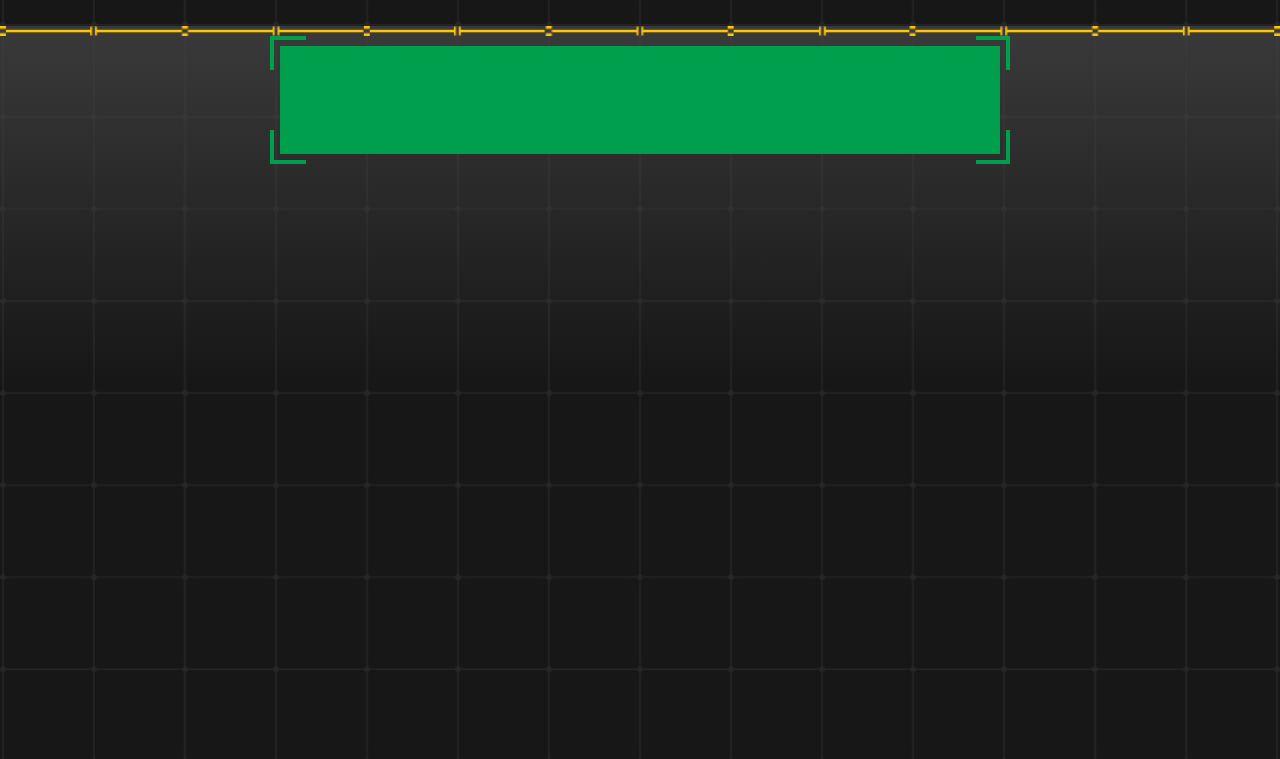
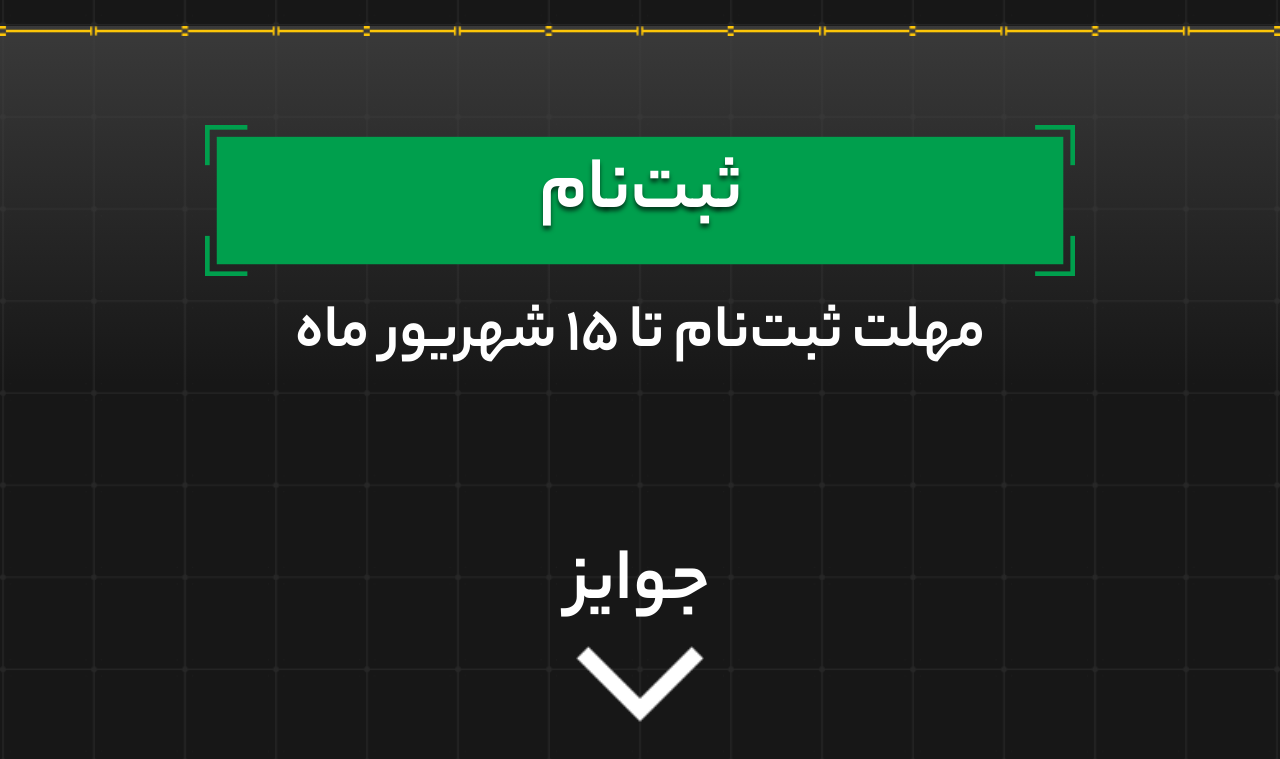
Before and after one commit to saeedSrc/cafe-landing, a plain HTML site: page index.html in a window 1280 px wide. Shown: the part 1620-2379 px from the top of the page. Drawn offline with Linux system fonts and the light colour scheme.

```diff
--- a/css/styles.css
+++ b/css/styles.css
@@ -10,6 +10,12 @@ body {
     /*src: url(Fonts/FA/Yekan_Bakh_EN_05_Medium_0.ttf);*/
     src: url(Fonts/FA/Yekan_Bakh_EN_06_Bold_0.ttf);
 
+}
+
+@media only screen and (max-width: 500px) {
+    .pattern-img {
+        height: 180vw;
+    }
 }
 
 .container {
@@ -247,9 +253,55 @@ position: relative;
     right: 71%;
 }
 
+.register {
+    width: 100%;
+    margin-top: 7%;
+    position: relative;
+    text-align: center;
+}
 
-@media only screen and (max-width: 500px) {
-    .pattern-img {
-  height: 180vw;
-    }
+.register span {
+    position: absolute;
+    top: 4.11%;
+    right: 42%;
+    font-family: 'Yekan Bakh';
+    font-style: normal;
+    font-weight: 700;
+    font-size: 6vw;
+    text-align: center;
+    color: #FFFFFF;
 }
+
+.register-button {
+    width: 68%;
+}
+
+.register-deadline {
+    margin-top: 0%;
+    font-family: 'Yekan Bakh';
+    font-style: normal;
+    font-weight: 400;
+    font-size: 5vw;
+    text-align: center;
+    color: #FFFFFF;
+}
+
+.reward-title {
+    margin-top: 11%;
+    font-family: 'Yekan Bakh';
+    font-style: normal;
+    font-weight: 500;
+    font-size: 6VW;
+    text-align: center;
+    color: #FFFFFF;
+}
+
+.arrow {
+    width: 100%;
+    text-align: center;
+    margin: auto;
+}
+
+.arrow-img {
+width: 10%;
+}
--- a/index.html
+++ b/index.html
@@ -68,7 +68,16 @@
          <div id="second-page">
              <div class="register">
                  <img src="css/assets/button-min.png" class="register-button">
+                 <span>ثبت‌نام</span>
+                 <p class="register-deadline">مهلت ثبت‌نام تا ۱۵ شهریور ماه</p>
              </div>
+             <div class="rewards">
+                 <div class="reward-title">جوایز</div>
+                <div class="arrow">
+                    <img src="css/assets/arrow-min.png" class="arrow-img">
+                </div>
+             </div>
+
          </div>
      </div>
       <div class="footer-logos">
@@ -77,7 +86,7 @@
       </div>
         </div>
       </div>
-        <input type="date" id="dateEnd" style="display: none" value="2022-09-01">
+        <input type="date" id="dateEnd" style="display: none" value="2022-09-01" />
     </div>
 
     <script src="js/scripts.js"></script>
```
